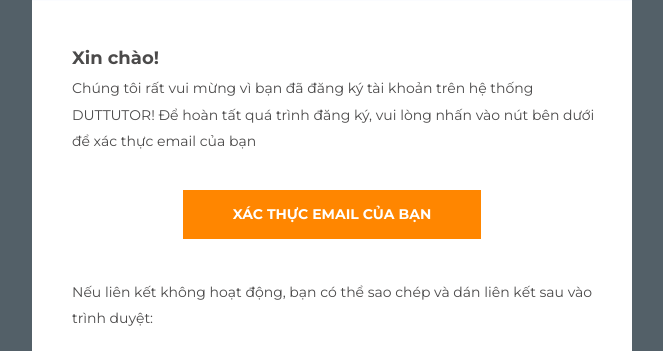
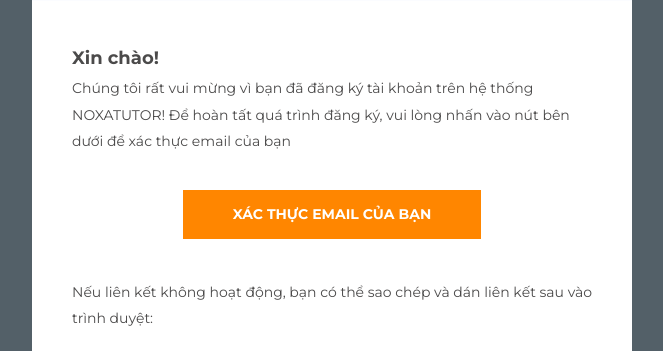
Before and after one commit to hongtham22/Noxa-tutor-be, a Django app: template noxa_be/accounts/templates/email_verification.html in a window 1280 px wide. Shown: the part 589-940 px from the top of the page, without its empty margins (308-971 px from the left). Run offline with Django 5.2, Linux system fonts and the light colour scheme; the template is opened without the code that fills it, so the values that code supplies are empty.

Commit message:
Change template email verification

```diff
--- a/noxa_be/accounts/templates/email_verification.html
+++ b/noxa_be/accounts/templates/email_verification.html
@@ -231,7 +231,7 @@
 
   <div class="v-font-size" style="font-size: 14px; color: #4b4a4a; line-height: 190%; text-align: left; word-wrap: break-word;">
     <p style="font-size: 14px; line-height: 190%;"><span style="font-size: 18px; line-height: 34.2px;"><strong><span style="line-height: 34.2px; font-size: 18px;">Xin chào!</span></strong></span></p>
-<p style="font-size: 14px; line-height: 190%;">Chúng tôi rất vui mừng vì bạn đã đăng ký tài khoản trên hệ thống DUTTUTOR! Để hoàn tất quá trình đăng ký, vui lòng nhấn vào nút bên dưới để xác thực email của bạn</p>
+<p style="font-size: 14px; line-height: 190%;">Chúng tôi rất vui mừng vì bạn đã đăng ký tài khoản trên hệ thống NOXATUTOR! Để hoàn tất quá trình đăng ký, vui lòng nhấn vào nút bên dưới để xác thực email của bạn</p>
   </div>
 
       </td>
```
Also changed, not shown: .github/workflows/deploy.yml.
